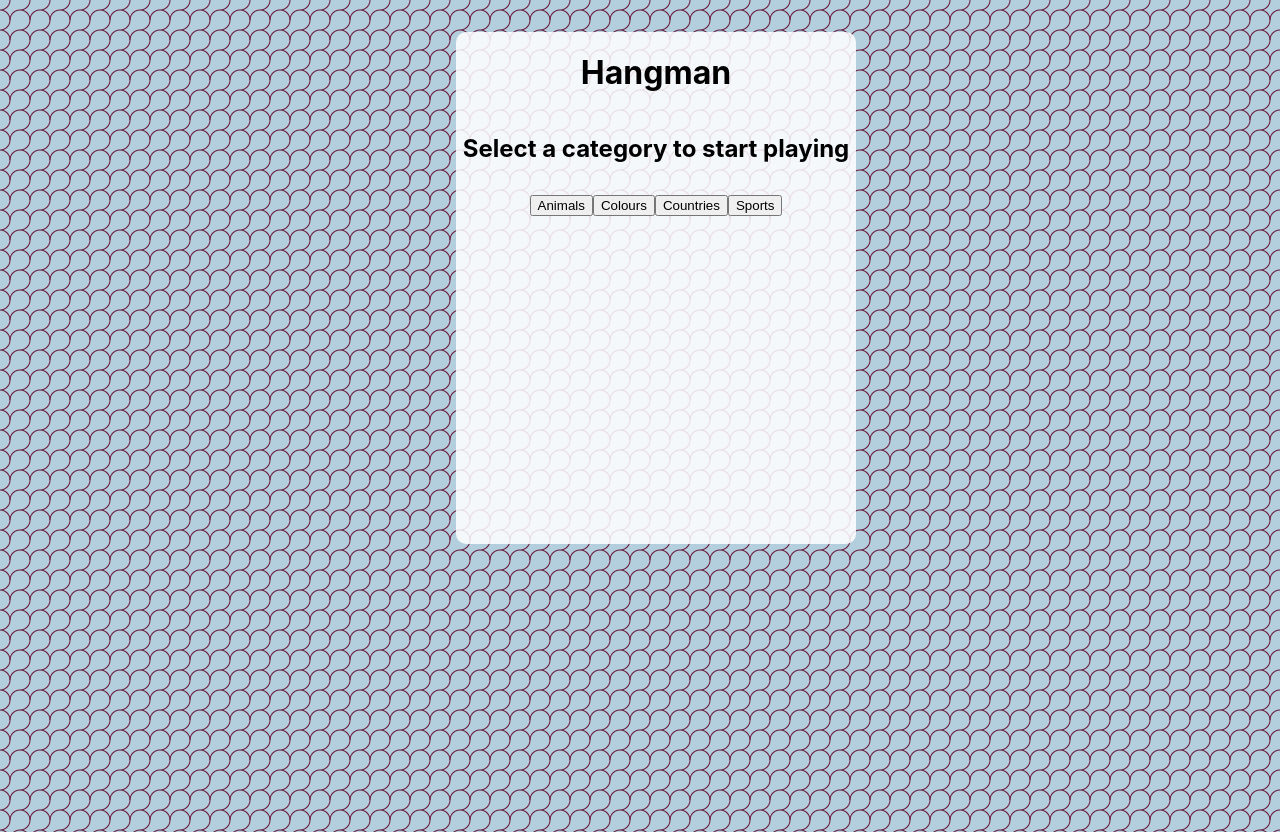
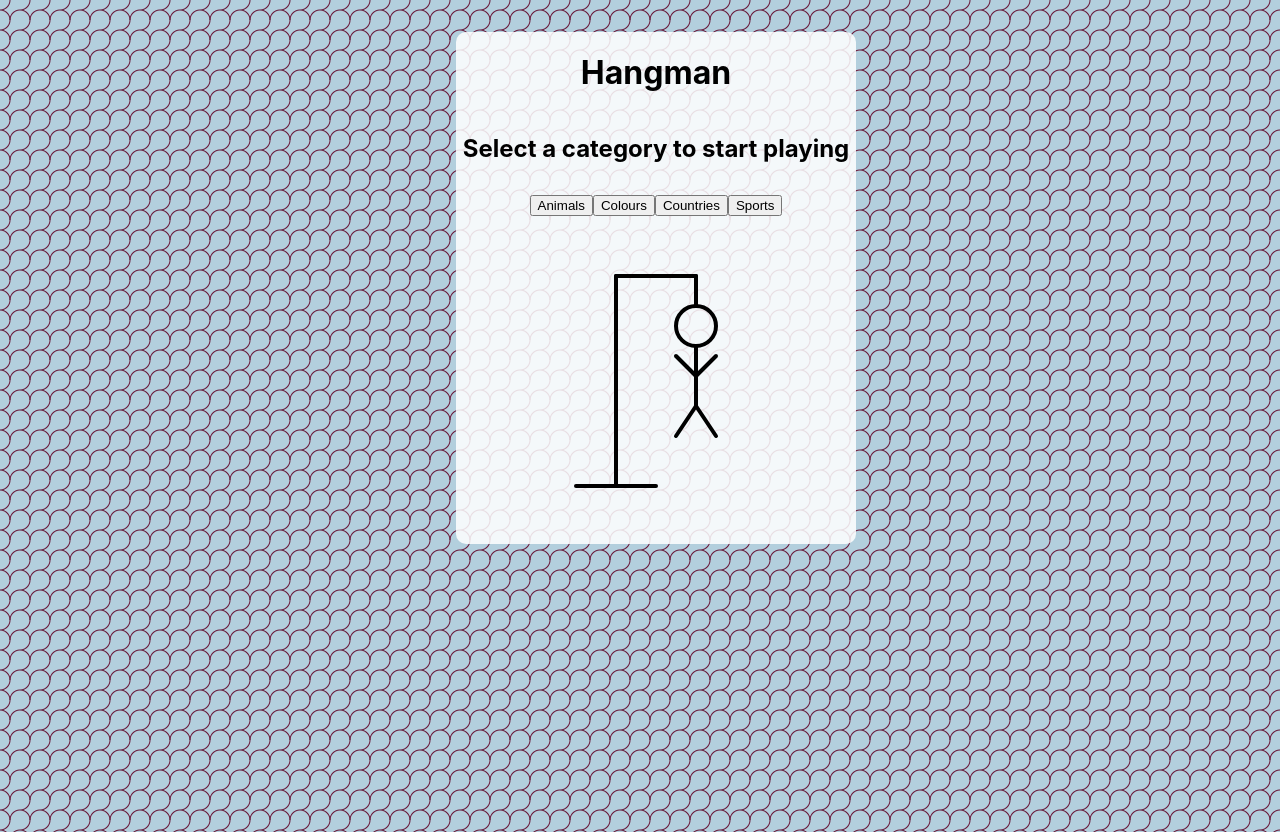
Before and after one commit to otsang3/hangman, a React (Create React App) app: page / in a window 1280 px wide. Shown: the top 832 px of the page. Built offline with nearby package versions, Linux system fonts and the light colour scheme.

Commit message:
added html hangman drawing

```diff
--- /dev/null
+++ b/src/components/Hangman.js
@@ -0,0 +1,21 @@
+import React from 'react';
+
+function Hangman(props) {
+
+    return(
+        <svg height="250" width="200" className="figure-container">
+          <line x1="60" y1="20" x2="140" y2="20" />
+          <line x1="140" y1="20" x2="140" y2="50" />
+          <line x1="60" y1="20" x2="60" y2="230" />
+          <line x1="20" y1="230" x2="100" y2="230" />
+          <circle cx="140" cy="70" r="20" class="figure-part" />
+          <line x1="140" y1="90" x2="140" y2="150" className="figure-part" />
+          <line x1="140" y1="120" x2="120" y2="100" className="figure-part" />
+          <line x1="140" y1="120" x2="160" y2="100" className="figure-part" />
+          <line x1="140" y1="150" x2="120" y2="180" className="figure-part" />
+          <line x1="140" y1="150" x2="160" y2="180" className="figure-part" />
+        </svg>
+    )
+}
+
+export default Hangman;
--- a/src/components/StartScreen.js
+++ b/src/components/StartScreen.js
@@ -1,4 +1,5 @@
 import React from 'react';
+import Hangman from './Hangman';
 
 function StartScreen(props) {
 
@@ -18,6 +19,9 @@ function StartScreen(props) {
             <div className="categories-list">
                 {renderCategories()}
             </div>
+            <div style={{textAlign: "center", marginTop: "2.5em"}}>
+                <Hangman/>
+            </div>
 
         </div>
     )
--- a/src/index.css
+++ b/src/index.css
@@ -48,6 +48,17 @@ span {
   margin-top: 2em;
 }
 
+.figure-container {
+  fill: transparent;
+  stroke: black;
+  stroke-width: 4px;
+  stroke-linecap: round;
+}
+
+.figure-part {
+  color: black;
+}
+
 .main-container {
   background-color: rgba(255, 255, 255, 0.85);
   display: flex;
```
